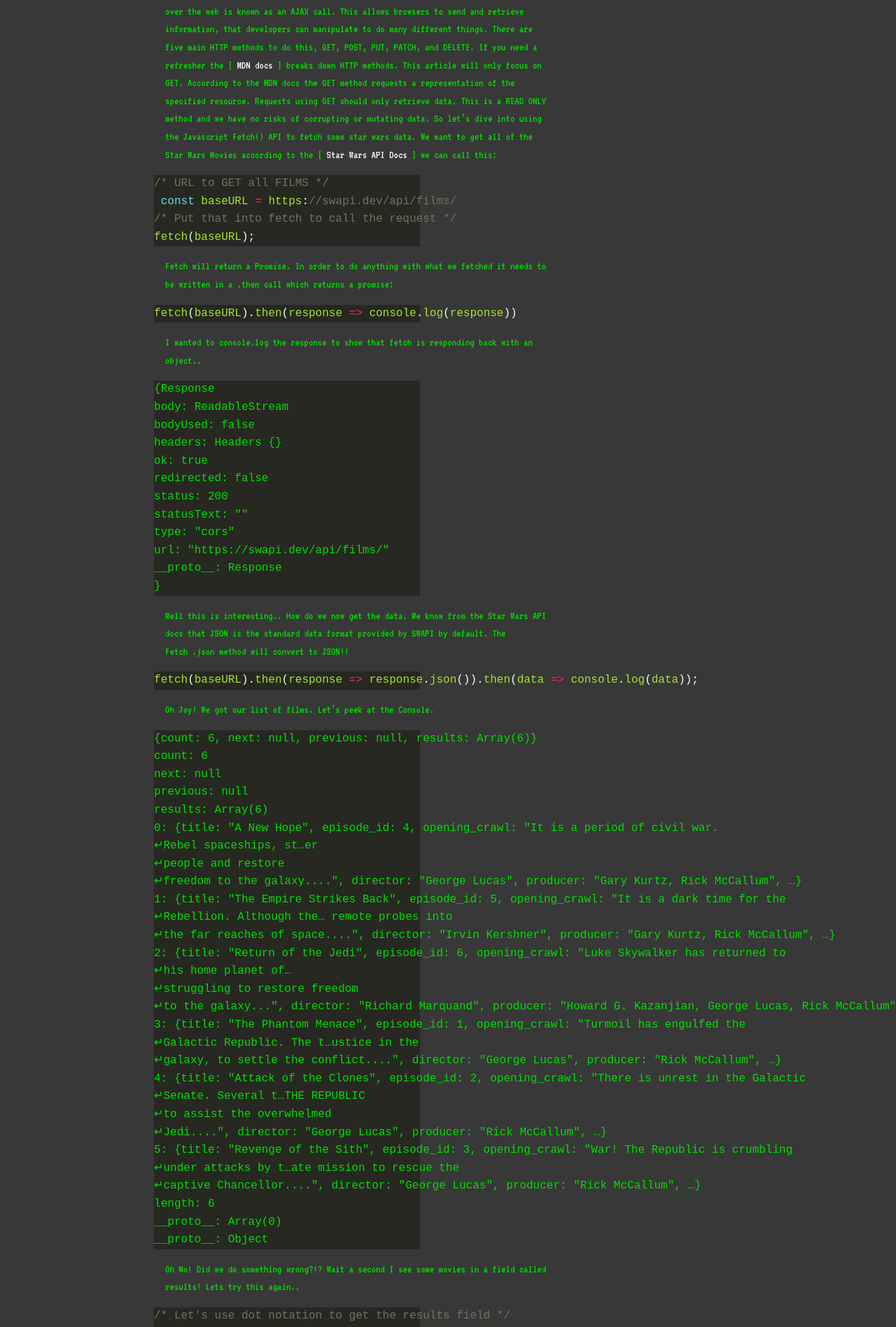
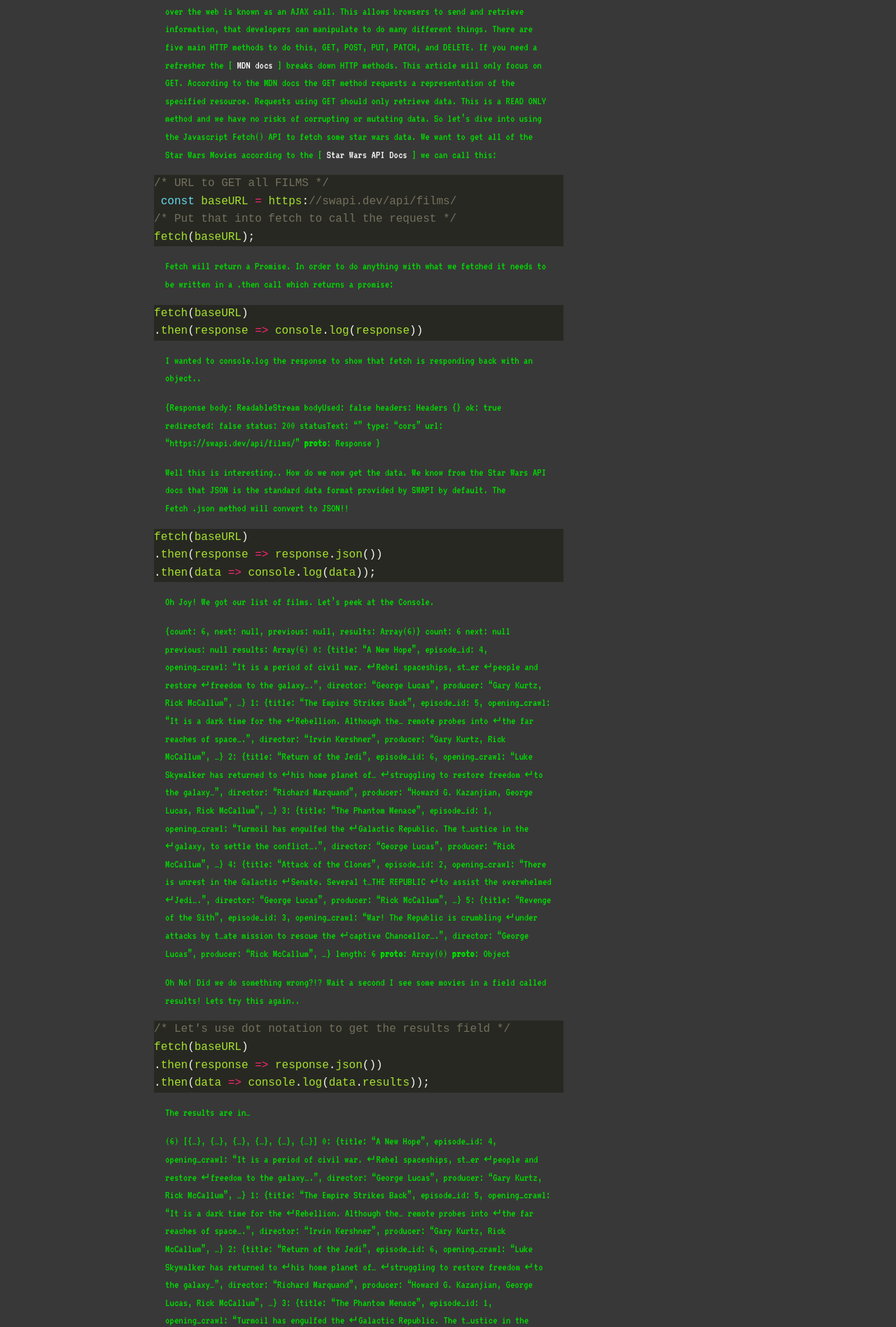
Before and after one commit to BradFabian/personalblog, a Jekyll site: the page built from _posts/2022-10-13-GotJSON.md, in a window 1280 px wide. Shown: the part 305-2202 px from the top of the page at 70% size. Built offline with Jekyll 4.4.1, drawn with Linux system fonts in a browser that asks for light colours; some of the changed text lies outside the part shown.

Commit message:
removed highlight max width

```diff
--- a/_posts/2022-10-13-GotJSON.md
+++ b/_posts/2022-10-13-GotJSON.md
@@ -22,10 +22,11 @@ fetch(baseURL);
 Fetch will return a Promise. In order to do anything with what we fetched it needs to be written in a .then call which returns a promise:
 {% highlight javascript %}
 
-fetch(baseURL).then(response => console.log(response))
+fetch(baseURL)
+.then(response => console.log(response))
 {% endhighlight %}
 I wanted to console.log the response to show that fetch is responding back with an object..
-{% highlight console %}
+{% raw %}
 
 {Response
 body: ReadableStream
@@ -39,14 +40,16 @@ type: "cors"
 url: "https://swapi.dev/api/films/"
 __proto__: Response
 }
-{% endhighlight %}
+{% endraw%}
 Well this is interesting.. How do we now get the data. We know from the Star Wars API docs that JSON is the standard data format provided by SWAPI by default. The Fetch .json method will convert to JSON!!
 {% highlight javascript %}
 
-fetch(baseURL).then(response => response.json()).then(data => console.log(data));
+fetch(baseURL)
+.then(response => response.json())
+.then(data => console.log(data));
 {% endhighlight %}
 Oh Joy! We got our list of films. Let's peek at the Console.
-{% highlight console %}
+{% raw %}
 
 {count: 6, next: null, previous: null, results: Array(6)}
 count: 6
@@ -77,14 +80,16 @@ results: Array(6)
 length: 6
 __proto__: Array(0)
 __proto__: Object
-{% endhighlight %}
+{% endraw %}
 Oh No! Did we do something wrong?!? Wait a second I see some movies in a field called results! Lets try this again..
 {% highlight javascript %}
 /* Let's use dot notation to get the results field */
-fetch(baseURL).then(response => response.json()).then(data => console.log(data.results));
+fetch(baseURL)
+.then(response => response.json())
+.then(data => console.log(data.results));
 {% endhighlight %}
 The results are in…
-{% highlight console %}
+{% raw %}
 
 (6) [{…}, {…}, {…}, {…}, {…}, {…}]
 0: {title: "A New Hope", episode_id: 4, opening_crawl: "It is a period of civil war.
@@ -110,6 +115,6 @@ The results are in…
 ↵captive Chancellor....", director: "George Lucas", producer: "Rick McCallum", …}
 length: 6
 __proto__: Array(0)
-{% endhighlight %}
+{% endraw %}
 Amazing and congrats! We are getting our films!! Now what?? We could do a forEach() on that Array and display it or go next level. The Star Wars API gives us the ability to use search with our params. Next article we will wire up a form, use the user input as a search param, use that forEach() on results and attempt to display an GET request from the Star Wars API!
 Until the next time we kick it together…
--- a/_sass/components/_blogposts.scss
+++ b/_sass/components/_blogposts.scss
@@ -42,9 +42,6 @@
 
 }
 
-.highlight {
-    max-width: 65%;
-}
 
 .blogposts__main p {
     margin: 1em;
```
